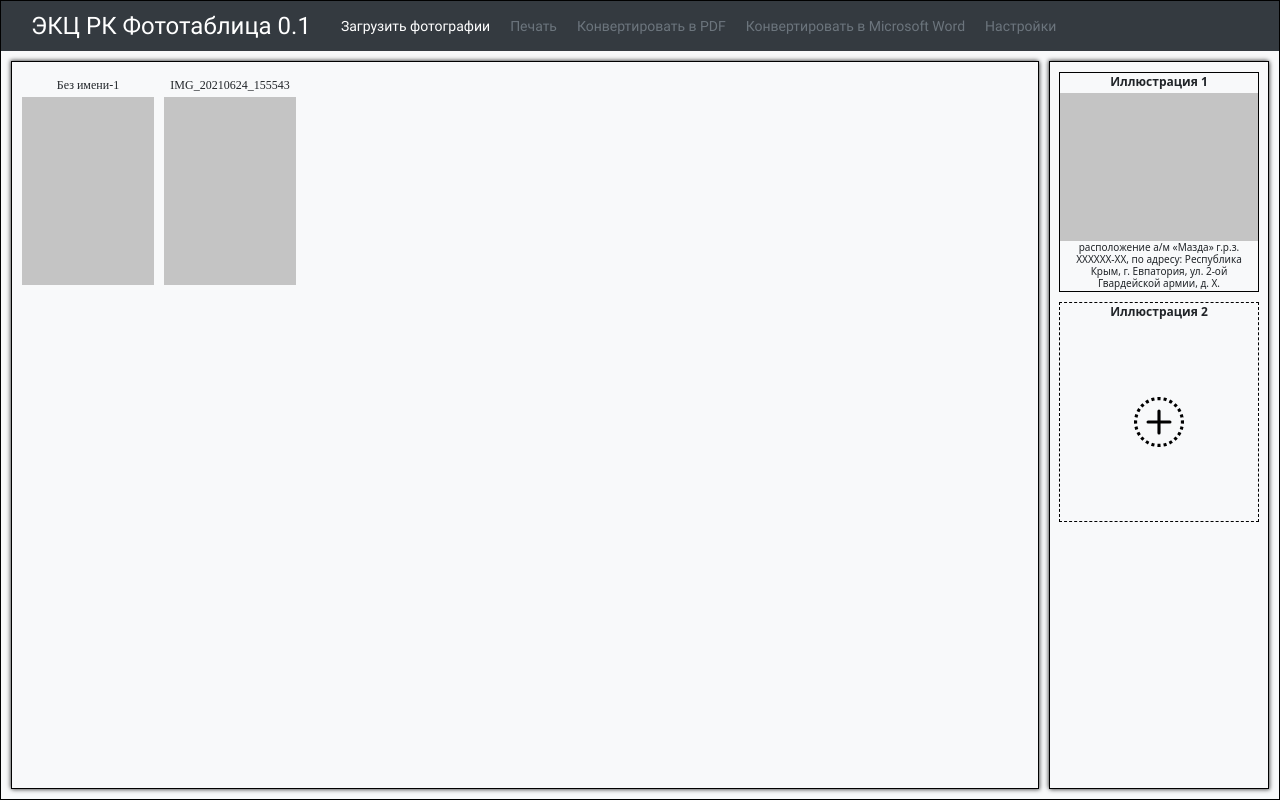
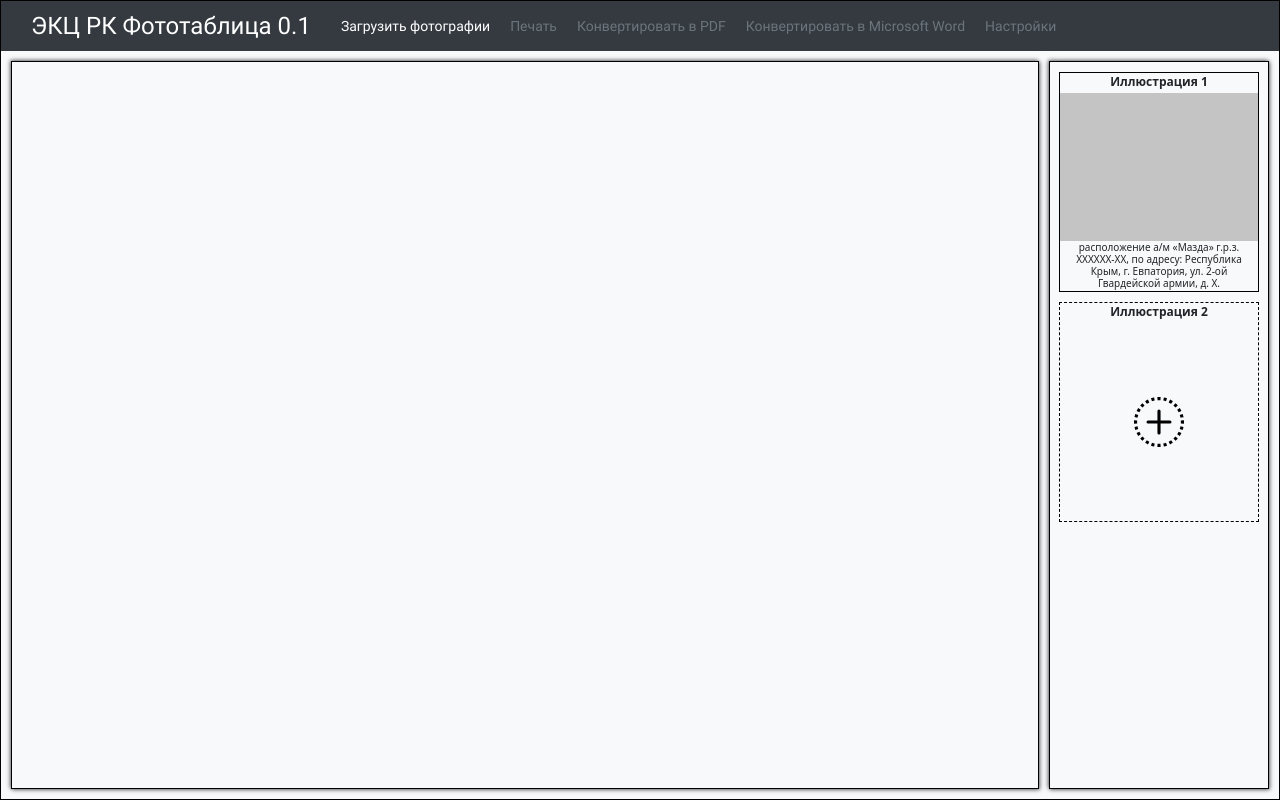
Before and after one commit to dimonenm/exp-photo-table, a React (Create React App) app in the folder app/: page / in a window 1280 px wide. Built offline with nearby package versions, Linux system fonts and the light colour scheme.

Commit message:
w28.07.2021

```diff
--- a/app/src/App.js
+++ b/app/src/App.js
@@ -16,10 +16,13 @@ import './App.css';
 
 function App() {
   const [downloadedImages, setDownloadedImages] = useState();
-
+  let arr = []
   if (downloadedImages) {
-    downloadedImages.forEach(element => {
-      console.log(element);
+    let key = 0;
+    downloadedImages.forEach(item => {
+      console.log(item);
+      arr.push(<GalleryItem key={key} name={item.name} url={item.url}></GalleryItem>);
+      key++;
     });
   }
 
@@ -42,8 +45,7 @@ function App() {
       </Header>
       <Main>
         <Gallery>
-          <GalleryItem name="Без имени-1" />
-          <GalleryItem name="IMG_20210624_155543" />
+          {arr}
         </Gallery>
         <Workplace>
           <WorkplaceItem
--- a/app/src/components/header/MenuItem.css
+++ b/app/src/components/header/MenuItem.css
@@ -8,6 +8,9 @@
     color: #fff;
     text-decoration: none;
 }
+.menu-item a:hover {
+    color: #fff;
+}
 .menu-not-active a {
     color: #6c757d;
 }
--- a/app/src/components/main/Gallery.css
+++ b/app/src/components/main/Gallery.css
@@ -33,6 +33,7 @@
 
     font-family: "Times New Roman", Times, serif;
     font-size: 12px;
+    line-height: 1;
 
     height: 213px;
 
@@ -43,13 +44,24 @@
     justify-content: center;
     align-items: center;
 
-    height: 25px;
+    min-height: 25px;
 
     text-align: center;
 }
 .gallery-item-img {
     display: flex;
     justify-content: center;
+    align-items: flex-start;
     flex-basis: 188px;
-    background-color: #c4c4c4;
+    max-height: 188px;
 }
+.gallery-item-img img {
+    object-fit: contain;
+    object-position: center center;
+
+    /* height: 100%;
+    width: 100%; */
+
+    max-height: 100%;
+    max-width: 100%;
+}
--- a/app/src/components/main/GalleryItem.js
+++ b/app/src/components/main/GalleryItem.js
@@ -1,10 +1,17 @@
 import React from 'react';
 
-const GalleryItem = ({ name }) => {
+const GalleryItem = ({ name, url }) => {
+    let shortName = '';
+    if (name.length > 20) {
+        shortName = name.substr(0, 20) + '...'; // обрезаем слишком длинное имя файла
+    }
+
     return (
         <div className="gallery-item">
-            <div className="gallery-item-name">{name}</div>
-            <div className="gallery-item-img"></div>
+            <div className="gallery-item-name">{shortName ? shortName : name}</div>
+            <div className="gallery-item-img">
+                <img src={url} alt={name}></img>
+            </div>
         </div>
     );
 }
```
Also changed, not shown: app/src/test/refecrion-trinity-church-arendal-crop.jpeg (added).
